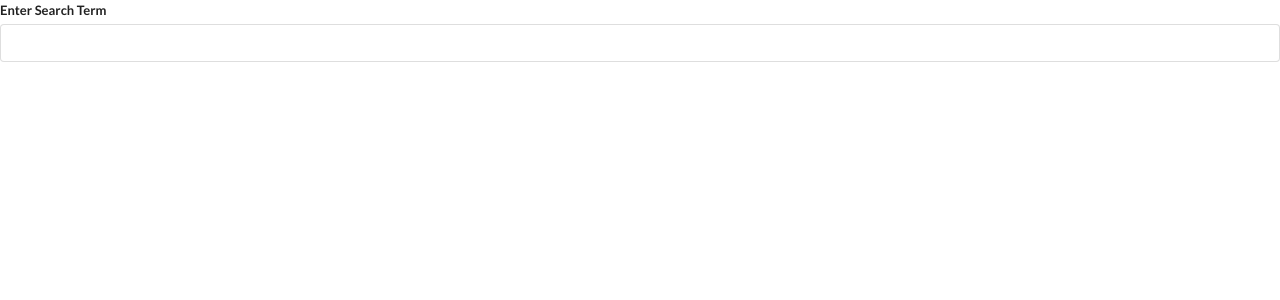
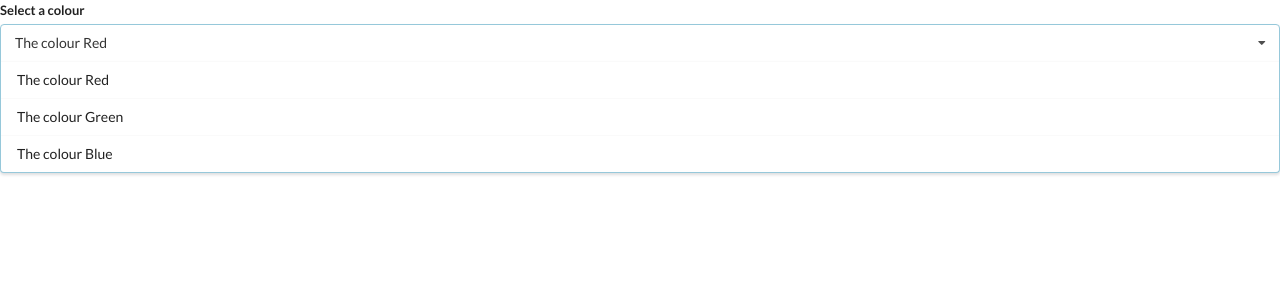
Before and after one commit to THOM-AwS/react-course-widgets, a React (Create React App) app: page / in a window 1280 px wide. Shown: the top 300 px of the page. Built offline with nearby package versions, Linux system fonts and the light colour scheme.

Commit message:
adding dropdown and improvements

```diff
--- a/src/App.js
+++ b/src/App.js
@@ -1,6 +1,7 @@
-import React from 'react';
+import React, { useState } from 'react';
 import Accordion from './components/accordion';
 import Search from './components/Search';
+import Dropdown from './components/Dropdown';
 
 const item = [
     {
@@ -17,10 +18,31 @@ const item = [
     }
 ];
 
+const options = [
+    {
+        label: 'The colour Red',
+        value: 'red'
+    },
+    {
+        label: 'The colour Green',
+        value: 'green'
+    },
+    {
+        label: 'The colour Blue',
+        value: 'Blue'
+    }
+];
+
 export default () => {
+    const [ selected, setSelected ] = useState(options[0]);
+
     return (
       <div>
-        <Search />
+            <Dropdown
+            selected={ selected }
+            options={ options }
+            onSelectedChange={ setSelected }
+            />
       </div>
     );
 }
--- /dev/null
+++ b/src/components/Dropdown.js
@@ -0,0 +1,31 @@
+import React from "react";
+
+const Dropdown = ({ options, selected, onSelectedChange }) => {
+    const renderedOptions = options.map((option) => {
+        return (
+            <div
+                key={option.value}
+                className="item"
+                onClick={() => onSelectedChange(option)}
+                >
+                {option.label}
+            </div>
+        );
+    });
+    return (
+        <div className="ui form">
+            <div className="field">
+                <label className="label">Select a colour</label>
+                <div className="ui selection dropdown visible active">
+                    <i className="dropdown icon"></i>
+                    <div className="text">{ selected.label }</div>
+                    <div className="menu visible transition">
+                        {renderedOptions}
+                    </div>
+                </div>
+            </div>
+        </div>
+    )
+};
+
+export default Dropdown;
--- a/src/components/Search.js
+++ b/src/components/Search.js
@@ -38,7 +38,7 @@ const Search = () => {
         return (
             <div className="item" key={result.pageid}>
                 <div className="right floated content">
-                    <a className="ui button" href={`https://en.wikipedia.org?curid=${result.pageid}`}>Go -></a>
+                    <a className="ui button" href={`https://en.wikipedia.org?curid=${result.pageid}`}>Go -{">"}</a>
                 </div>
                 <div className="content">
                     <div className="header">
```
